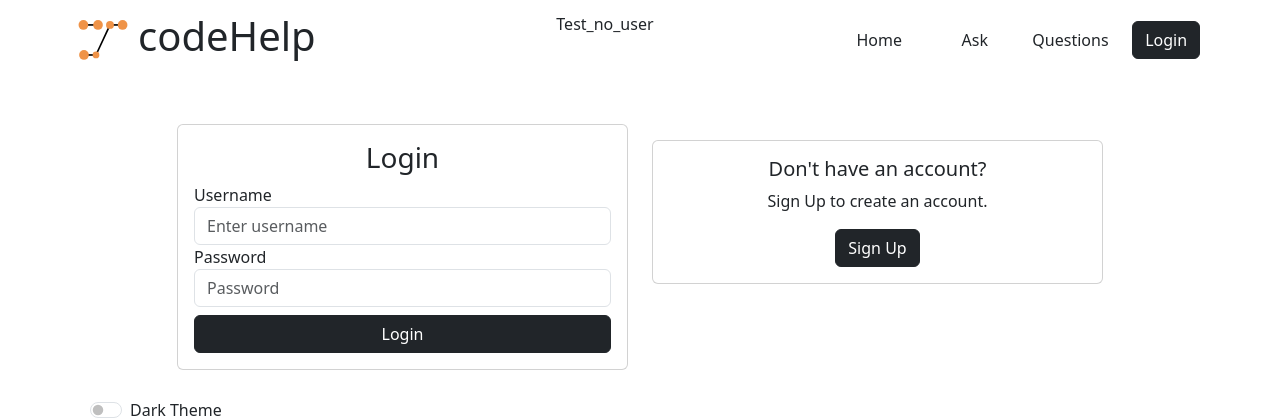
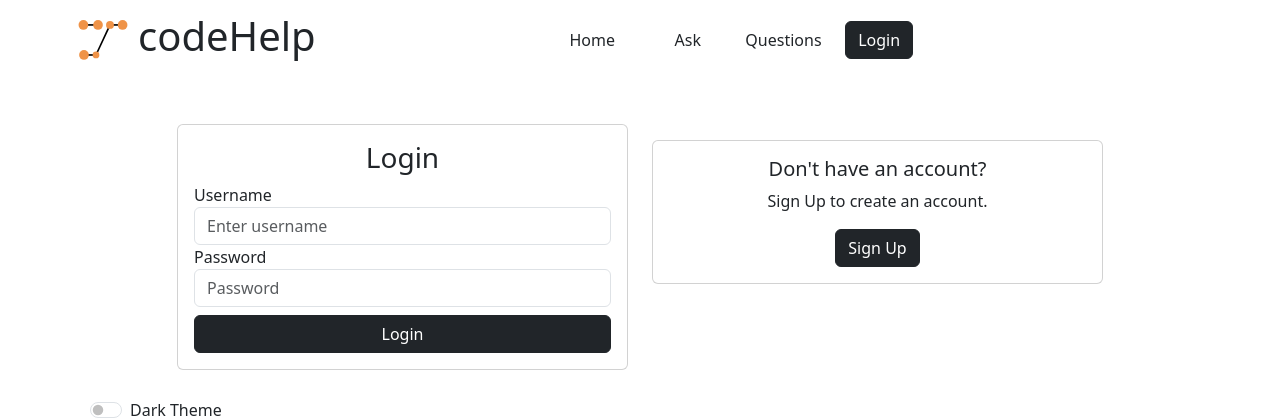
Before and after one commit to 23460542/CITS3403_GroupProject, a Flask app: page /login in a window 1280 px wide. Shown: the top 420 px of the page. Run offline with Flask 3, Linux system fonts and the light colour scheme.

Commit message:
Deleted debug feature showing message to logged in user at the top of the page

```diff
--- a/app/templates/base.html
+++ b/app/templates/base.html
@@ -24,13 +24,6 @@
             <div class="col-md-5 d-flex">
                 <img src="{{ url_for('static', filename='logo.svg') }}" alt="" style="width: 50px; margin-right: 10px;">
                 <h1>codeHelp</h1>
-            </div>
-            <div class="col-md-3 d-flex">
-                {% if current_user.is_authenticated %}
-                <p>Welcome, {{ current_user.username }}!</p>
-                {% else %}
-                <p>Test_no_user</p>
-                {% endif %}
             </div>
             <div class="col-md-1 d-flex align-items-center justify-content-center">
                 <a href="{{ url_for('index') }}" type="button" class="btn btn-home">Home</a>
```
